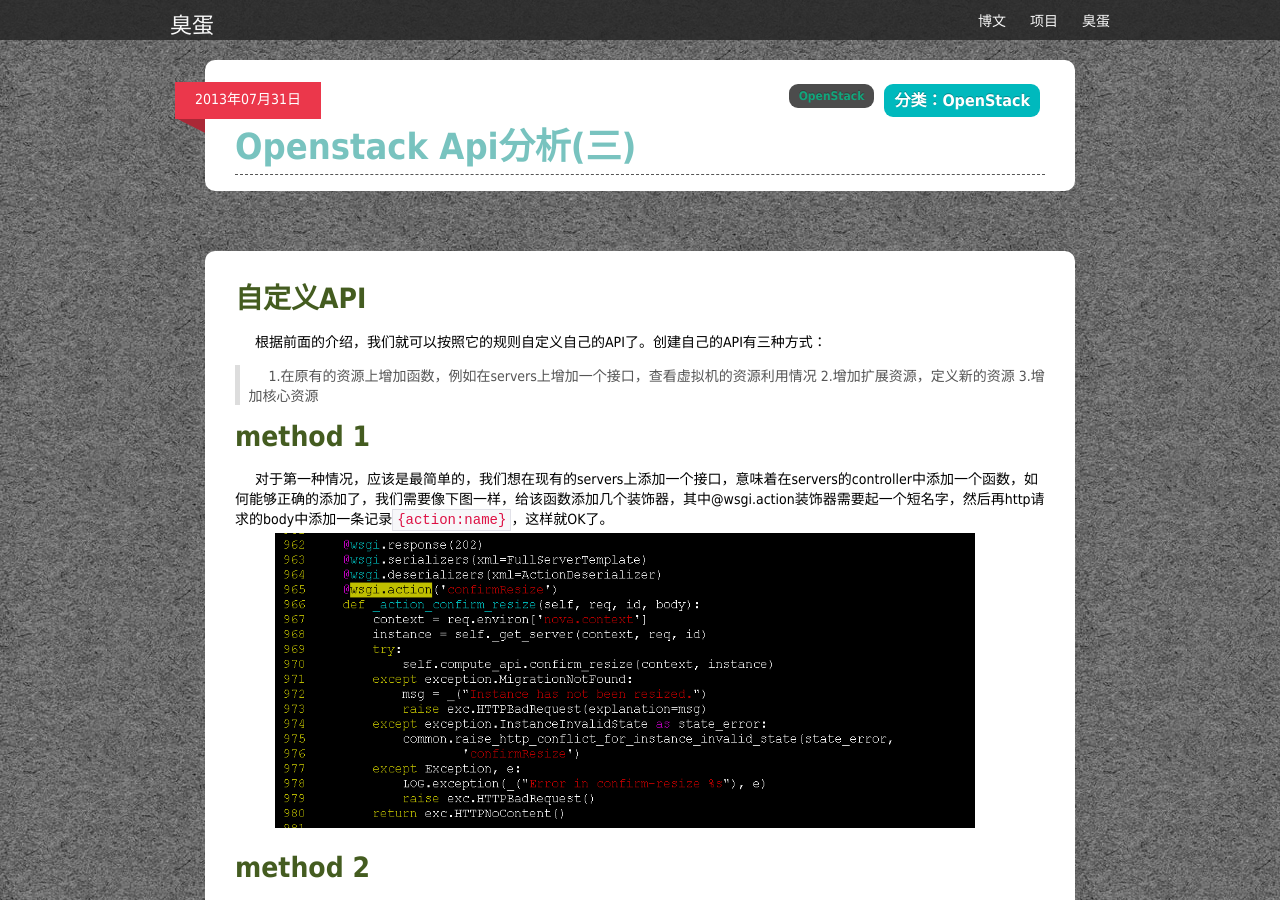
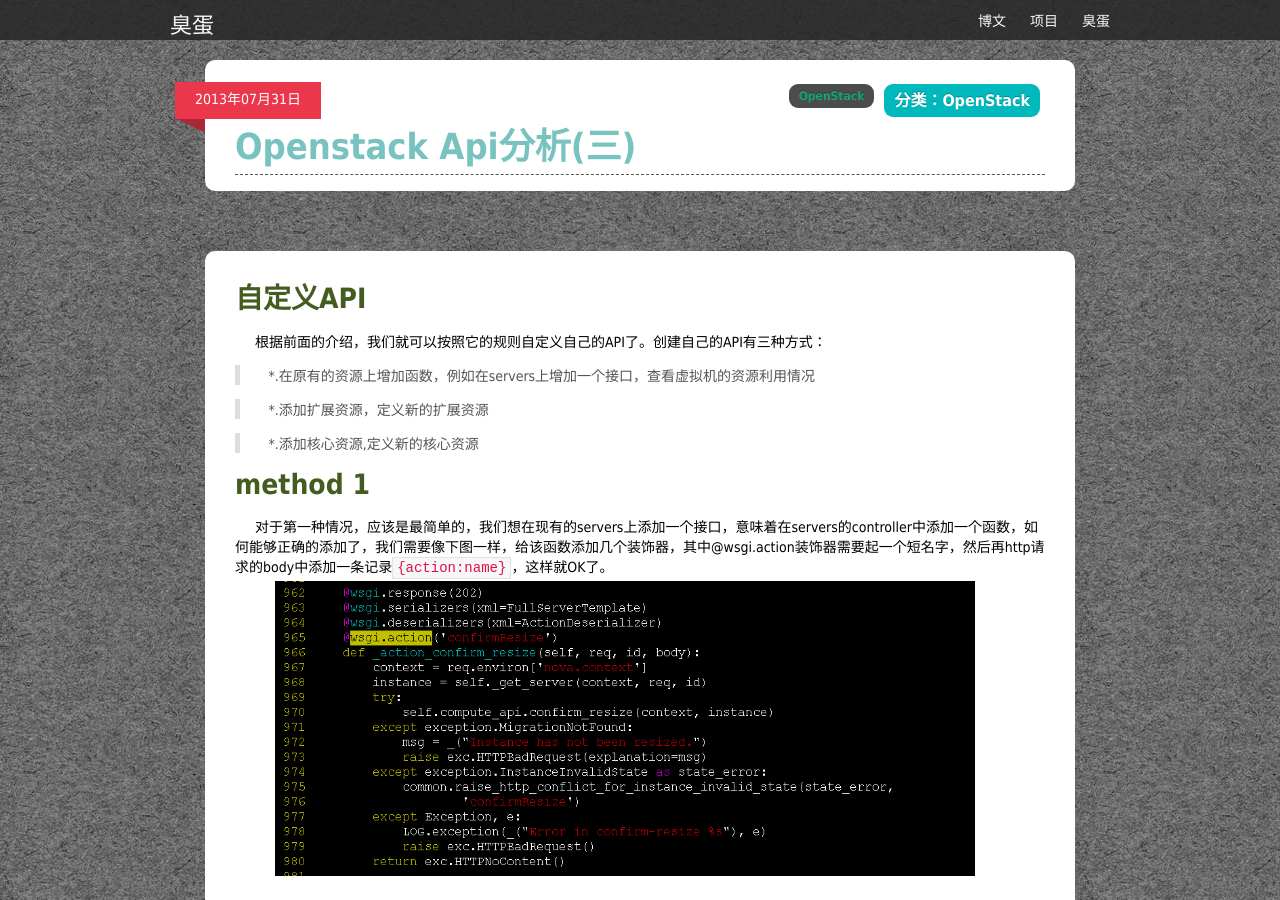
Before and after one commit to liuan/blog, a Jekyll site: the page built from _posts/2013-7-31-OpenStack-API分析(三).md, in a window 1280 px wide and 900 px high. Built offline with Jekyll 4.4.1, drawn with Linux system fonts in a browser that asks for light colours; comment, search, counter and statistics services are not loaded.

Commit message:
find a bug in jekyll

```diff
--- a/_posts/2013-7-31-OpenStack-API分析(三).md
+++ b/_posts/2013-7-31-OpenStack-API分析(三).md
@@ -8,9 +8,11 @@ tags: OpenStack
 
 根据前面的介绍，我们就可以按照它的规则自定义自己的API了。创建自己的API有三种方式：
 
-> 1.在原有的资源上增加函数，例如在servers上增加一个接口，查看虚拟机的资源利用情况
-> 2.增加扩展资源，定义新的资源
-> 3.增加核心资源
+> \*.在原有的资源上增加函数，例如在servers上增加一个接口，查看虚拟机的资源利用情况
+
+> \*.添加扩展资源，定义新的扩展资源
+
+> \*.添加核心资源,定义新的核心资源
 
 ### method 1
 
```
